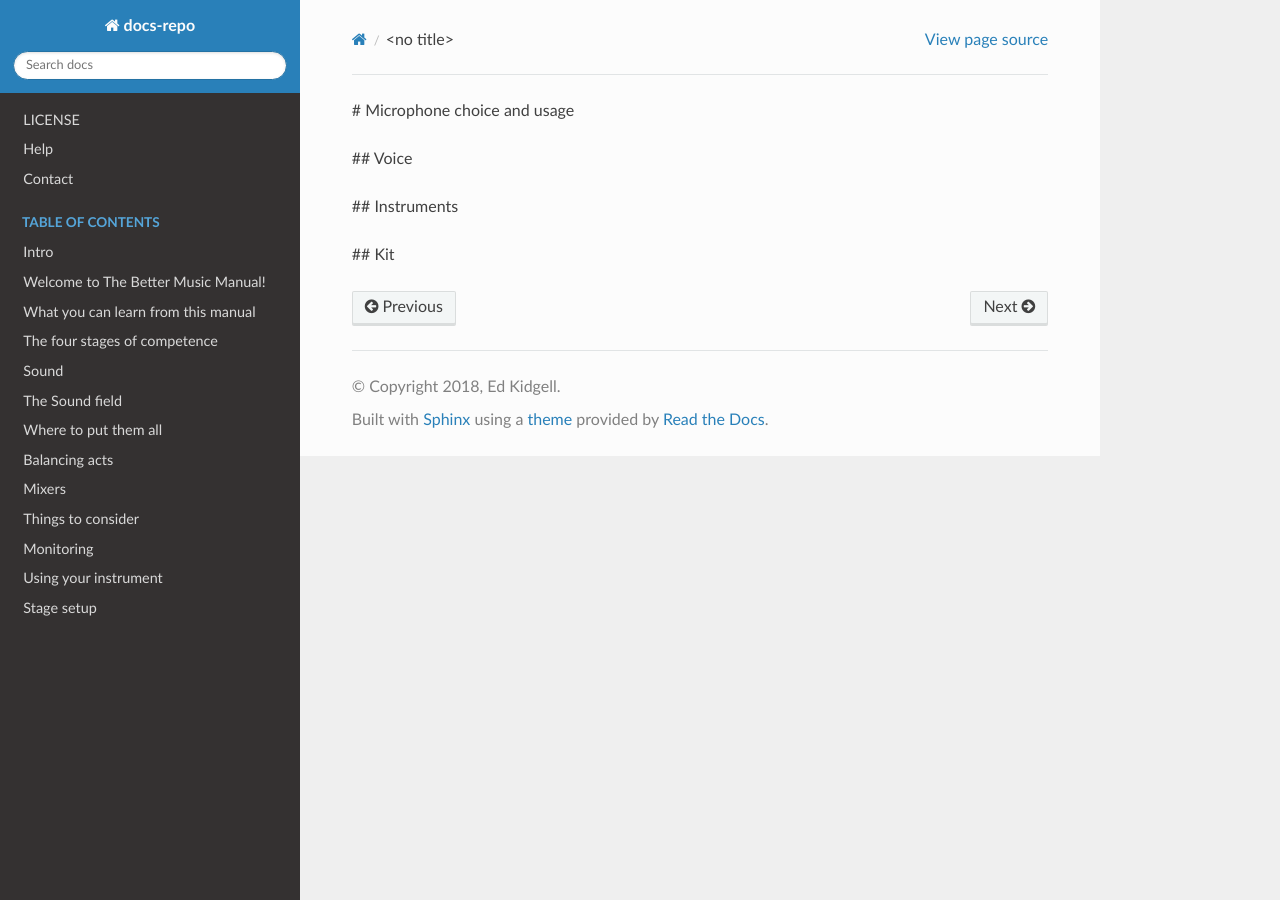
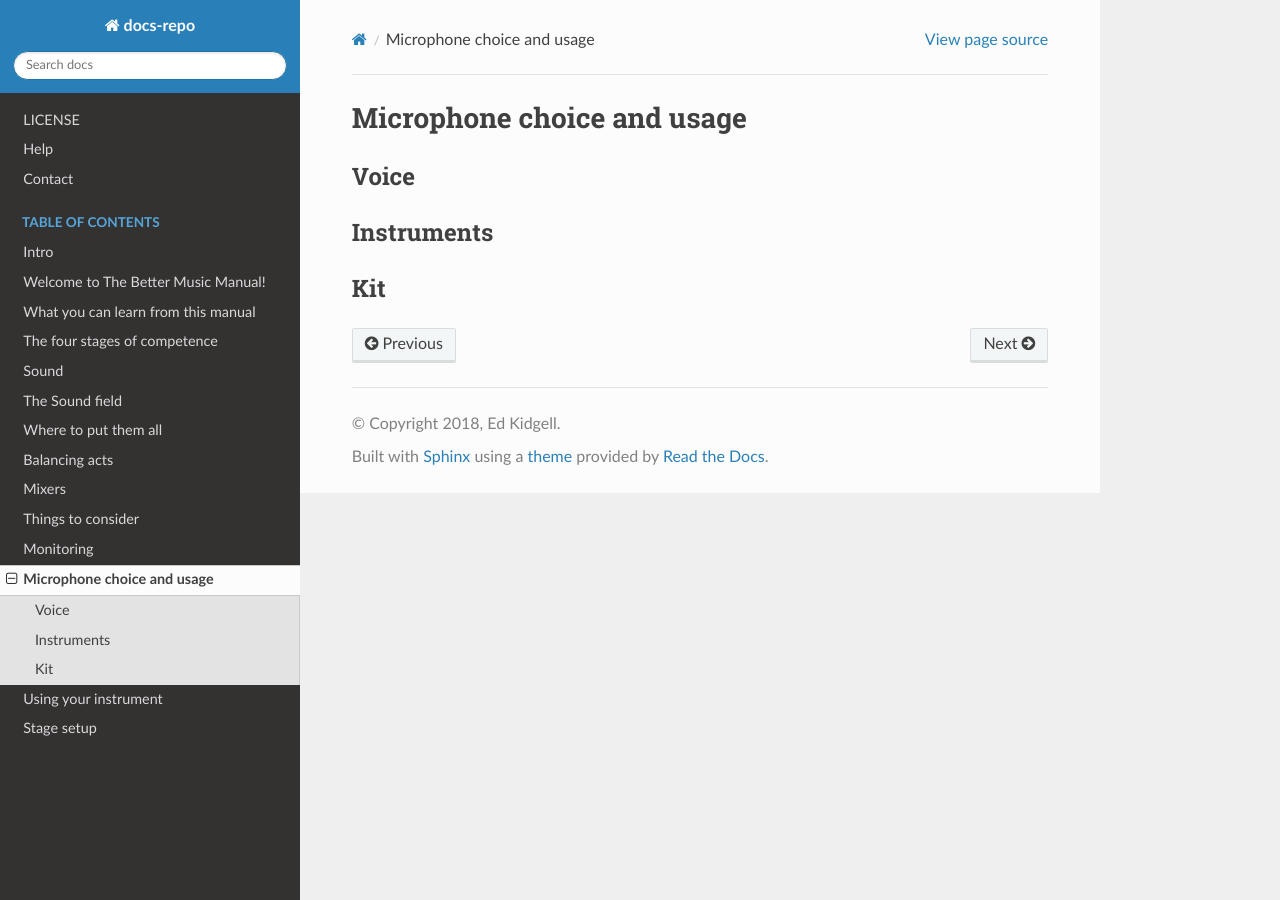
Before and after one commit to flakjakk/docs-repo, a Sphinx documentation site: the page built from docs/source/microphone.rst, in a window 1280 px wide. Built offline with Sphinx 7.4.7 and the Read the Docs theme 2.0.0, drawn with Linux system fonts in a browser that asks for light colours.

Commit message:
Updated 'microphone'.

```diff
--- a/docs/source/microphone.rst
+++ b/docs/source/microphone.rst
@@ -1,7 +1,11 @@
-# Microphone choice and usage
+Microphone choice and usage
+***************************
 
-## Voice
+Voice
+#####
 
-## Instruments
+Instruments
+###########
 
-## Kit
+Kit
+###
```
